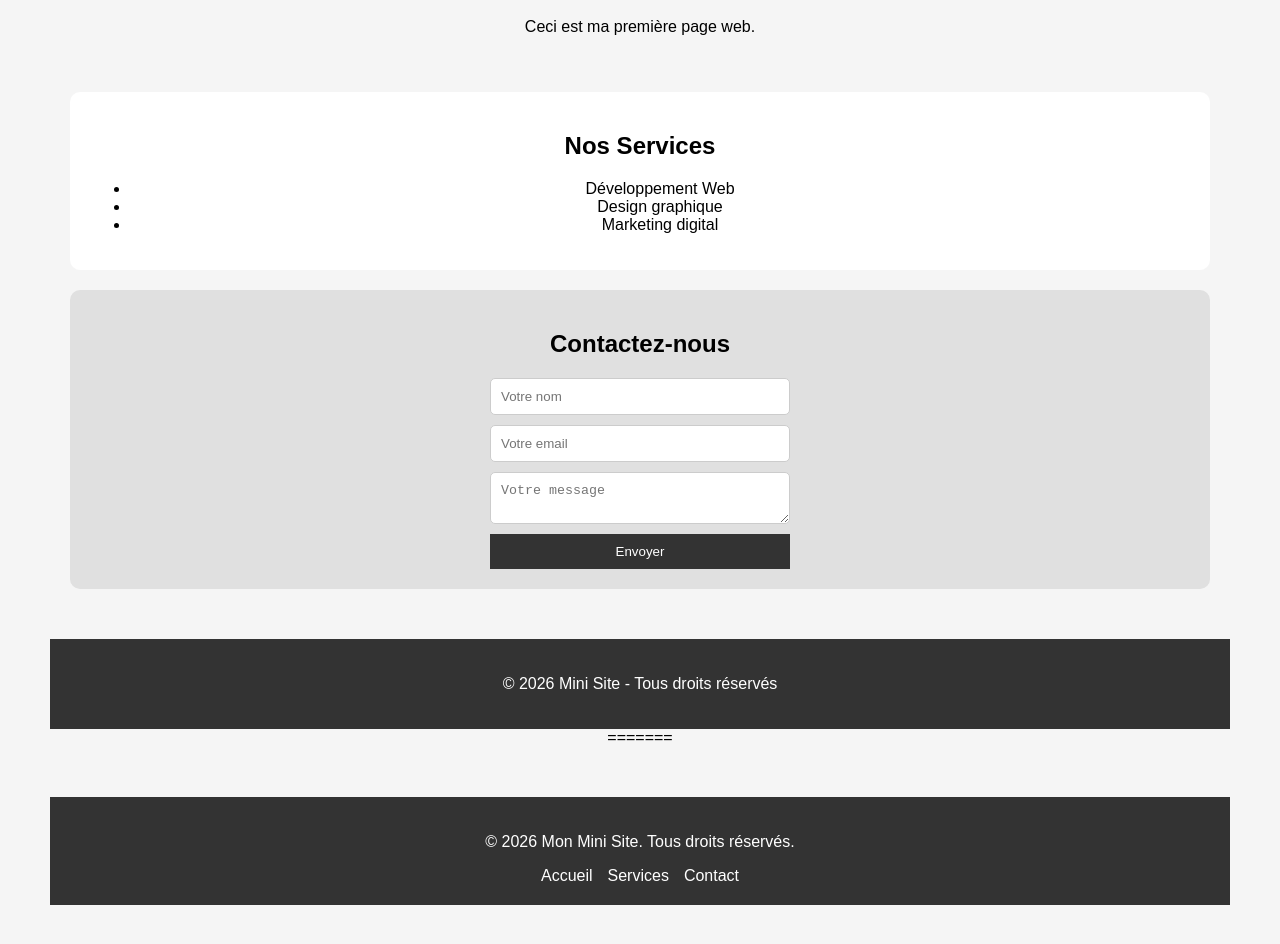
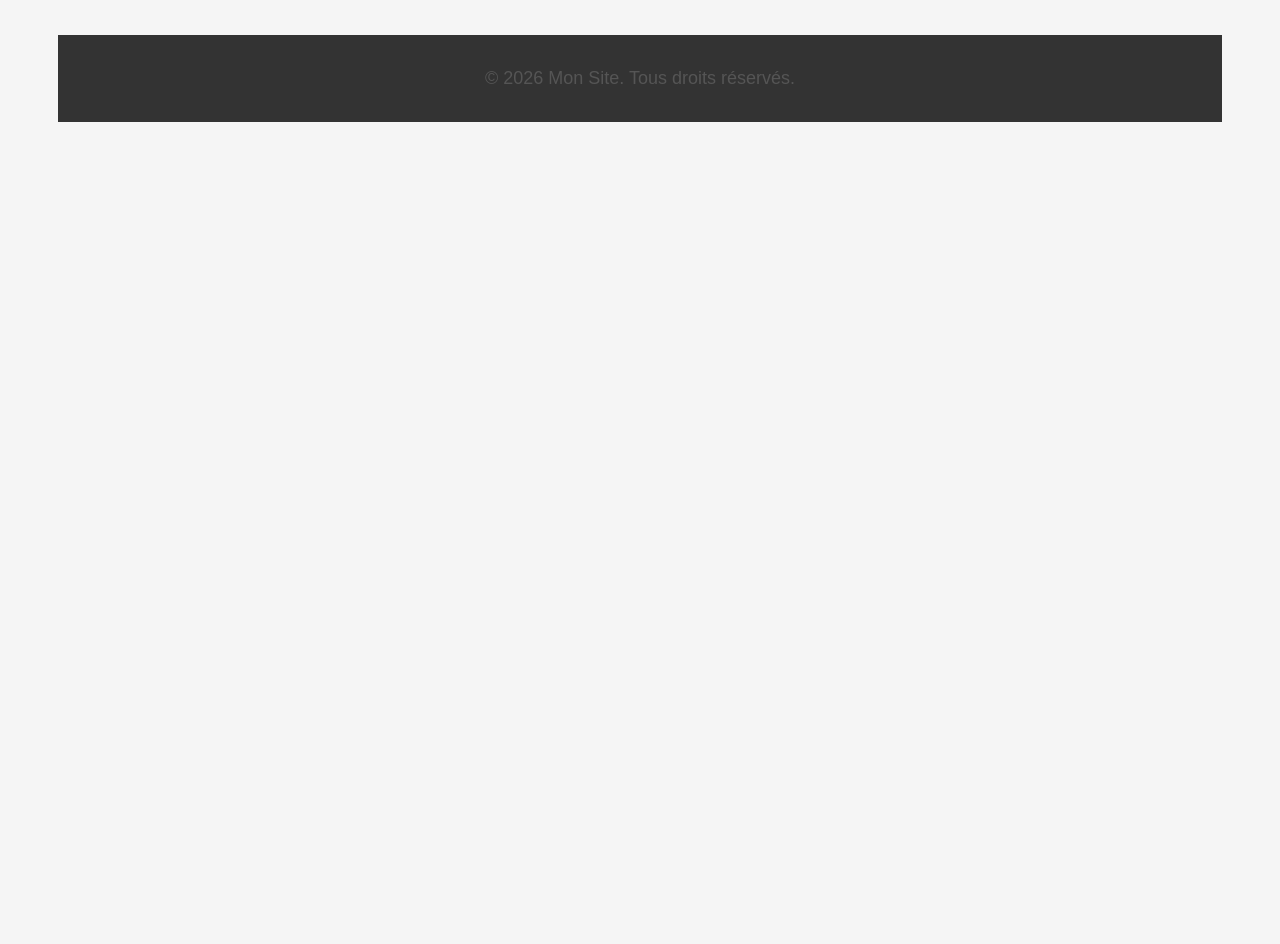
Before and after one commit to bayramjridi0-spec/mini-site, a plain HTML site: page html/index.html in a window 1280 px wide. Shown: the part 240-1184 px from the top of the page. After the commit the page ends 800 px from the top, so only its background shows below. Drawn offline with Linux system fonts and the light colour scheme.

Commit message:
feat: complete design with navbar, footer, and main content

```diff
--- a/css/style.css
+++ b/css/style.css
@@ -1,21 +1,17 @@
+/* style.css */
 
-
+/* Corps de la page */
 body {
     font-family: Arial, sans-serif;
-    margin: 0;
     background-color: #f5f5f5;
     text-align: center;
-
-
     padding: 50px;
-    margin: 0;
-
 }
 
 /* Navbar */
 nav {
     background-color: #333;
-    padding: 15px;
+    padding: 10px;
 }
 
 nav h2 {
@@ -27,89 +23,30 @@ nav ul {
     list-style: none;
     display: flex;
     justify-content: center;
-    gap: 20px;
+    gap: 15px;
     padding: 0;
+    margin: 0;
 }
 
 nav a {
     color: white;
     text-decoration: none;
-    font-weight: bold;
 }
 
-
-
-main {
-    padding: 20px;
-}
-
-/* Services */
-#services {
-    background-color: white;
-    margin: 20px;
-    padding: 20px;
-    border-radius: 10px;
-}
-
-/* Contact */
-#contact {
-    background-color: #e0e0e0;
-    margin: 20px;
-    padding: 20px;
-    border-radius: 10px;
-}
-
-#contact form {
-    display: flex;
-    flex-direction: column;
-    gap: 10px;
-    max-width: 300px;
-    margin: auto;
-}
-
-#contact input,
-#contact textarea {
-    padding: 10px;
-    border-radius: 5px;
-    border: 1px solid #ccc;
-}
-
-#contact button {
-    background-color: #333;
-    color: white;
-    padding: 10px;
-    border: none;
-    cursor: pointer;
-}
 /* Contenu principal */
 h1 {
     color: #333;
+}
 
+p {
+    color: #555;
+    font-size: 18px;
 }
 
 /* Footer */
 footer {
+    margin-top: 50px;
+    padding: 15px;
     background-color: #333;
     color: white;
-
-    padding: 10px;
-
-    padding: 20px;
-    text-align: center;
-    margin-top: 50px;
 }
-
-footer ul {
-    list-style: none;
-    display: flex;
-    justify-content: center;
-    gap: 15px;
-    padding: 0;
-    margin: 10px 0 0 0;
-}
-
-footer a {
-    color: white;
-    text-decoration: none;
-
-}
--- a/html/index.html
+++ b/html/index.html
@@ -9,14 +9,14 @@
 
 <body>
 
-    <!-- Navbar -->
+    <!-- Navbar en haut -->
     <header>
         <nav>
             <h2>Mon Site</h2>
             <ul>
                 <li><a href="#">Accueil</a></li>
-                <li><a href="#services">Services</a></li>
-                <li><a href="#contact">Contact</a></li>
+                <li><a href="#">Services</a></li>
+                <li><a href="#">Contact</a></li>
             </ul>
         </nav>
     </header>
@@ -27,47 +27,12 @@
         <p>Ceci est ma première page web.</p>
     </main>
 
-
-    <!-- Section Services -->
-    <section id="services">
-        <h2>Nos Services</h2>
-        <ul>
-            <li>Développement Web</li>
-            <li>Design graphique</li>
-            <li>Marketing digital</li>
-        </ul>
-    </section>
-
-    <!-- Section Contact -->
-    <section id="contact">
-        <h2>Contactez-nous</h2>
-        <form>
-            <input type="text" placeholder="Votre nom" required>
-            <input type="email" placeholder="Votre email" required>
-            <textarea placeholder="Votre message" required></textarea>
-            <button type="submit">Envoyer</button>
-        </form>
-    </section>
-
     <!-- Footer -->
     <footer>
-        <p>&copy; 2026 Mini Site - Tous droits réservés</p>
-    </footer>
-
-    <!-- JS -->
-=======
-    <!-- Footer -->
-    <footer>
-        <p>&copy; 2026 Mon Mini Site. Tous droits réservés.</p>
-        <ul>
-            <li><a href="#">Accueil</a></li>
-            <li><a href="#">Services</a></li>
-            <li><a href="#">Contact</a></li>
-        </ul>
+        <p>&copy; 2026 Mon Site. Tous droits réservés.</p>
     </footer>
 
     <!-- JS toujours à la fin -->
-
     <script src="../js/script.js"></script>
 
 </body>
```
